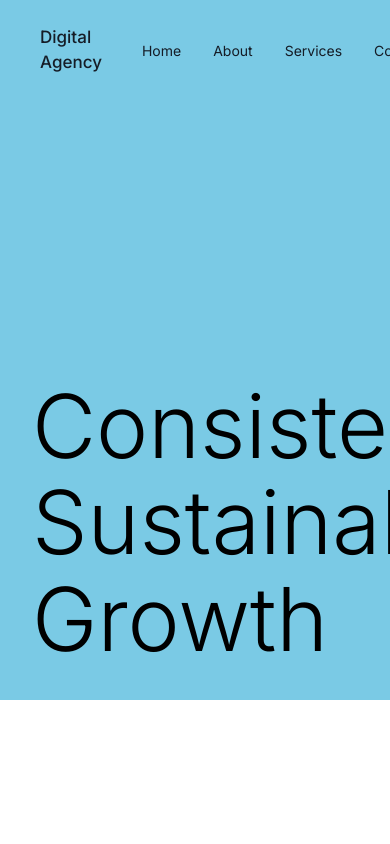
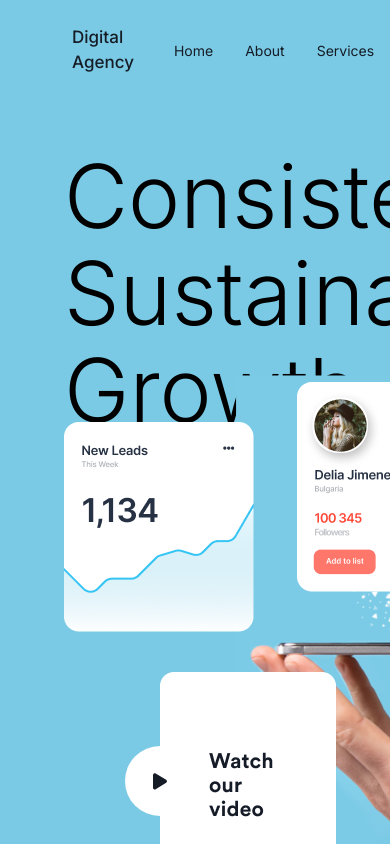
Before and after one commit to josnethmoreno/agency-digital, a website built with Vite: page index.html in a window 390 px wide. Built offline with nearby package versions, Linux system fonts and the light colour scheme.

Commit message:
home responsive

```diff
--- a/src/style.css
+++ b/src/style.css
@@ -103,7 +103,7 @@ body{
 
 .home {
   background-color: var(--aqua-color);
-  height: 600px;
+  height: 640px;
 }
 
 .home > .container {
@@ -208,8 +208,34 @@ body{
   }
 }
 
-@media (max-width: 1024px) {
+@media (max-width: 944px) {
+  .container {
+    padding: 0 6rem;
+  }
+  .home {
+    height: 100vh;
+    max-height: 1024px;
+  }
 
+  .home > .container {
+    grid-template-columns: 1fr;
+    grid-template-rows: 1fr 1fr;
+  }
+
+  .home-h1 {
+    max-width: 480px;
+    align-self: center;
+  }
 }
 
+
+@media (max-width: 768px) {
+  .container {
+    padding: 0 4rem;
+  }
+  .home-h1 {
+    padding-top: 3rem;
+    align-self: start;
+  }
+}
 /* HOME */
```
